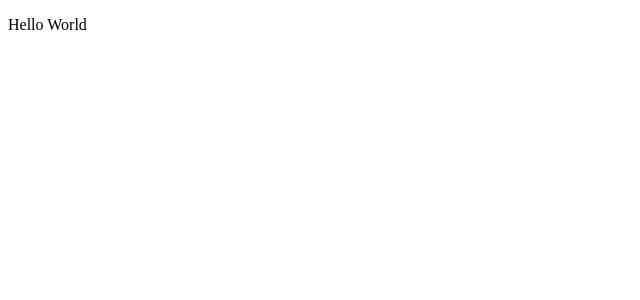
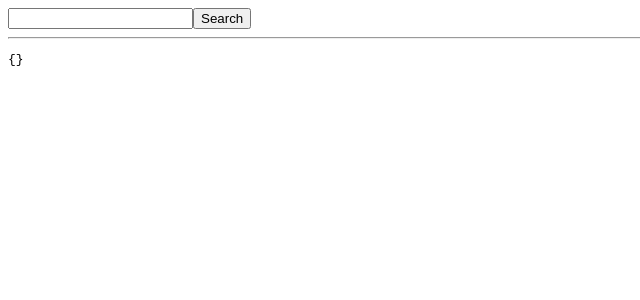
Before and after one commit to kwilson/whiskytastingpal, a React app: page / in a window 1280 px wide. Shown: the top 300 px of the page, without its empty margins (0-640 px from the left). Built offline with nearby package versions, Linux system fonts and the light colour scheme.

Commit message:
Add POC call to function

```diff
--- a/src/components/App/App.jsx
+++ b/src/components/App/App.jsx
@@ -1,3 +1,30 @@
 import * as React from 'react';
+import { get } from 'axios';
 
-export const App = () => <p>Hello World</p>;
+export const App = () => {
+    const [terms, updateTerms] = React.useState('');
+    const [result, updateResults] = React.useState({});
+
+    const handleSearch = (e) => {
+        e.preventDefault();
+        get(`/.netlify/functions/search?terms=${terms}`)
+        .then(results => {
+            updateResults(results.data);
+        });
+    }
+
+    return (
+        <div>
+            <form onSubmit={handleSearch}>
+                <input value={terms} onChange={e => updateTerms(e.target.value)} />
+                <button type="submit">Search</button>
+            </form>
+
+            <hr />
+
+            <pre>
+                {JSON.stringify(result, null, 2)}
+            </pre>
+        </div>
+    )
+};
```
